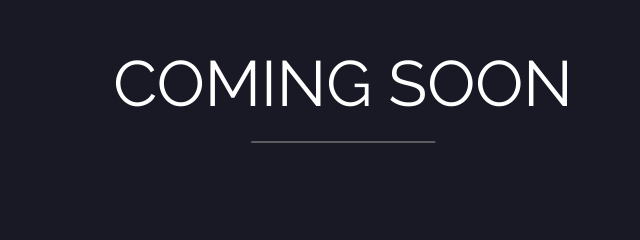
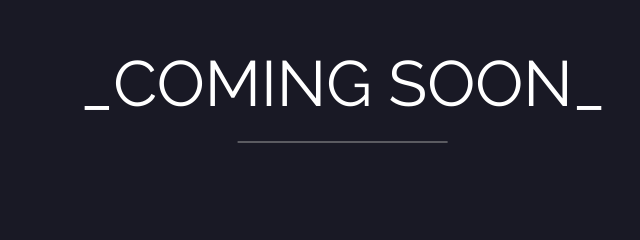
Before and after one commit to mblobao/wpackgames, a plain HTML site: page docs/index.html in a window 1280 px wide. Shown: the part 307-547 px from the top of the page, 297-937 px from the left. Drawn offline with nearby package versions, Linux system fonts and the light colour scheme.

Commit message:
Update index.html

```diff
--- a/docs/index.html
+++ b/docs/index.html
@@ -23,7 +23,7 @@ body, html {height: 100%}
     <!-- Logo -->
   </div>
   <div class="w3-display-middle">
-    <h1 class="w3-jumbo w3-animate-top">COMING SOON</h1>
+    <h1 class="w3-jumbo w3-animate-top">_COMING SOON_</h1>
     <hr class="w3-border-grey" style="margin:auto;width:40%">
     <p class="w3-large w3-center"></p>
   </div>
```
